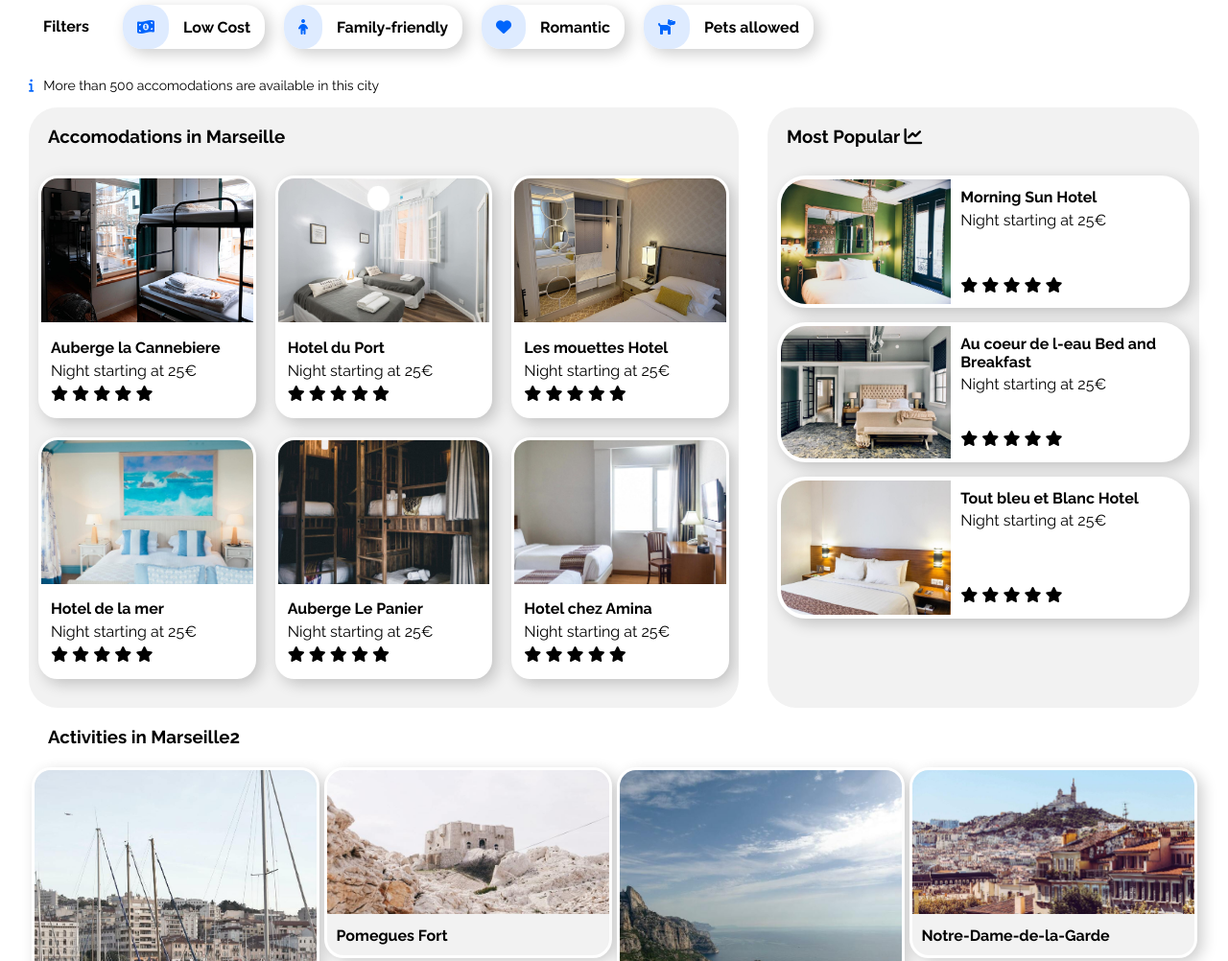
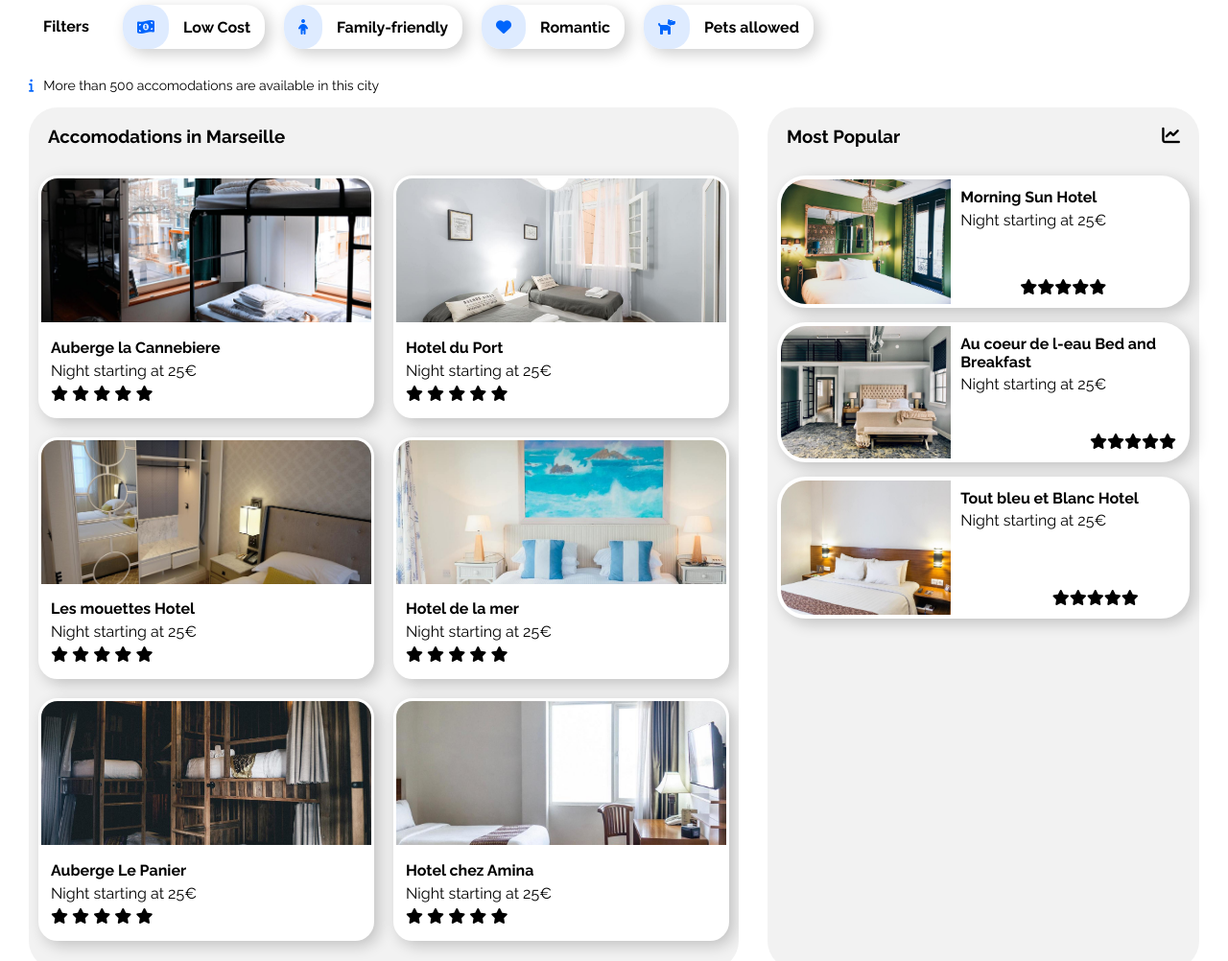
Before and after one commit to stefannitu/openclassrooms-P2, a plain HTML site: page index.html in a window 1280 px wide. Shown: the part 268-1270 px from the top of the page at 96% size. Drawn offline with Linux system fonts and the light colour scheme.

Commit message:
readme main and index update

```diff
--- a/css/main.css
+++ b/css/main.css
@@ -13,8 +13,6 @@
 }
 html{
 font-family: 'Raleway', sans-serif;
-/* max-width: 2200px; */
-/* margin:auto; */
 }
 .wrapper-header{
     width: 99%;
@@ -154,7 +152,7 @@ main{
     flex-grow: 1;
     flex-direction: column;
     max-width: 400px;
-    min-width: 220px;
+    min-width: 280px;
     flex-basis: 30%;
     max-height: 350px;
     background-color: white;
@@ -185,6 +183,9 @@ main{
     border-radius: 30px;
     max-width: 450px;
     min-width: 330px;
+}
+.wrapper-popular i{
+    float:right;
 }
 .wrapper-popular a,
 .wrapper-popular a:visited{
@@ -289,6 +290,7 @@ main{
     width: 100%;
     white-space: nowrap;
 }
+
 @media screen and (max-width: 768px){
    .wrapper-header{
        flex-direction: column;
@@ -358,7 +360,6 @@ main{
     }
     .activities-card{
         max-width: 550px;
-        /* margin: 0 auto 20px auto; */
     }
     .container-footer_links{
         flex-direction: column;
--- a/index.html
+++ b/index.html
@@ -280,7 +280,7 @@
         <div class="section-activities" id="section-activities">
             <div class="wrapper-activities">
                 <div class="activities-text">
-                    <h3>Activities in Marseille2</h3>
+                    <h3>Activities in Marseille</h3>
                 </div>
                 <div class="activities-card_gallery">
                     <div class="activities-card_gallery_columns activities-card_gallery_column_1">
```
Also changed, not shown: 1 other file.
